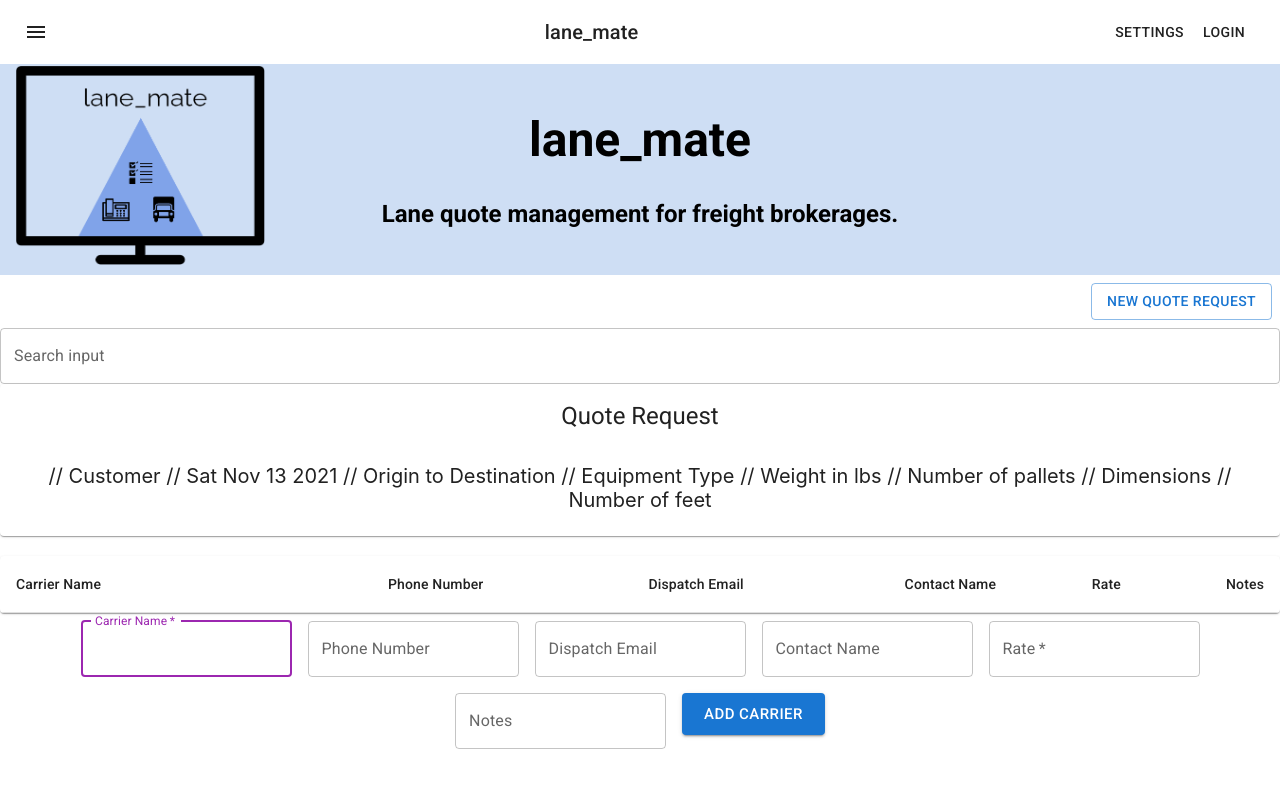
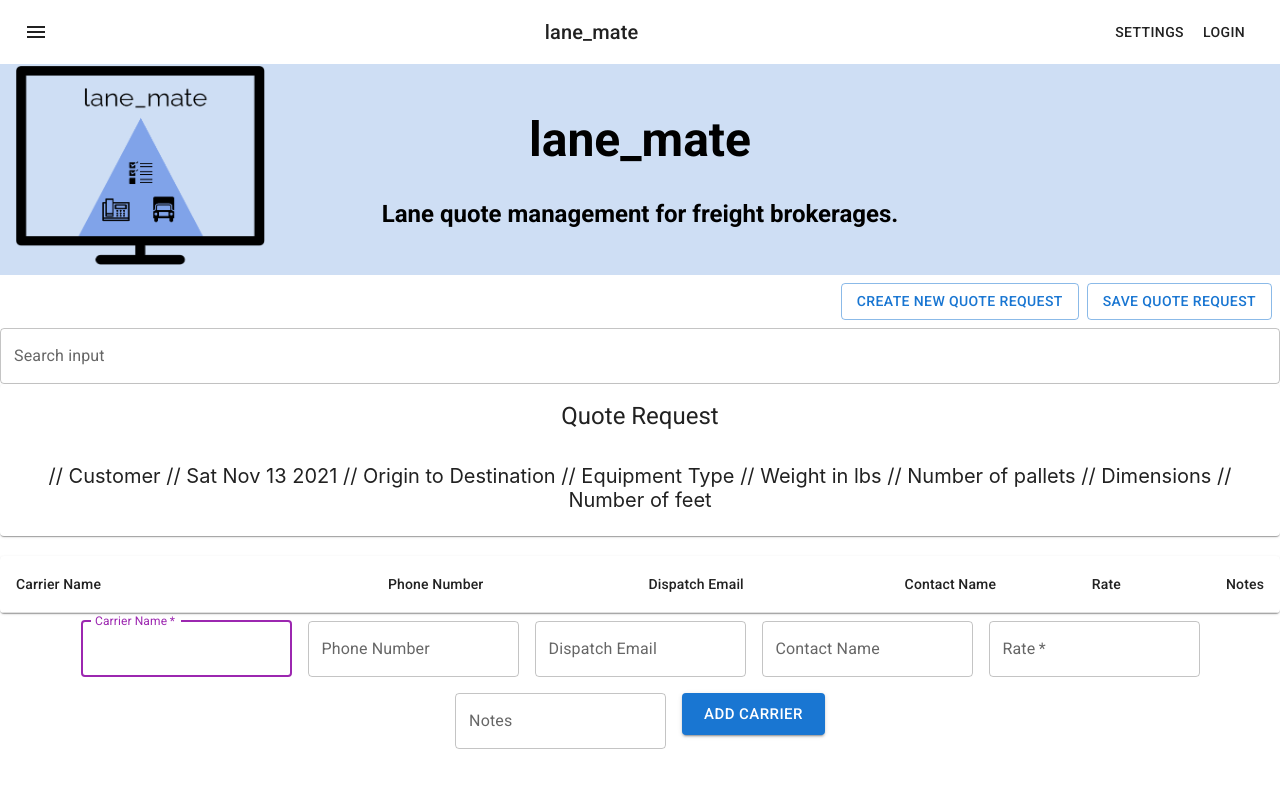
Before and after one commit to LenLeonard/lane_mate, a React (Create React App) app in the folder lane_mate_frontend/: page / in a window 1280 px wide. Shown: the top 788 px of the page. Built offline with nearby package versions, Linux system fonts and the light colour scheme.

Commit message:
basic search functionality working

```diff
--- a/lane_mate_frontend/src/CarrierTable.js
+++ b/lane_mate_frontend/src/CarrierTable.js
@@ -24,8 +24,7 @@ export default function CarrierTable({
   //which is rendered in the Dashboard component. It takes the event from the form and pushes it to the tableData array,
   //which is then rendered dynamically in the table and then returned to the Dashboard component, where it is stored for search
   const createNewEntryOnSubmit = (event) => {
-    setTableData([event, ...tableData]);
-    console.log(rows);
+    setTableData([...tableData, event]);
   };
 
   return (
--- a/lane_mate_frontend/src/Dashboard.js
+++ b/lane_mate_frontend/src/Dashboard.js
@@ -52,10 +52,10 @@ export default function Dashboard() {
   );
 
   //createDashboardObject is being used to combine the tableData and quoteObjectArray to make a dashboard object
-  function createDashBoardObject(quoteObject, tableDataArray) {
+  function createDashBoardObject(quoteObject, tableData) {
     let dashBoardObject = {
       quoteObject: quoteObject,
-      tableDataArray: tableDataArray,
+      tableDataArray: tableData,
     };
     return dashBoardObject;
   }
@@ -79,6 +79,14 @@ export default function Dashboard() {
   //this is the function that handles the submit of the quote request form
   //it might be trying to do too much
   const onSubmit = (event) => {
+    //all of this logic was implemented to try and get search to work
+
+    //creates a new dashboard object with the quoteObject and tableDataArray
+
+    if (quoteObject.quoteNumber !== "") {
+      handleSaveQuoteRequest();
+    }
+
     //this increments the quoteNumber state so that the next quote request will have a unique quote number
     setQuoteNumber(quoteNumber + 1);
 
@@ -98,16 +106,6 @@ export default function Dashboard() {
 
     //this sets the quoteObject state to the newQuoteObject and so re-renders the quote card component with the updated quoteObject
     setQuoteObject(newQuoteObject);
-
-    //all of this logic was implemented to try and get search to work
-
-    //creates a new dashboard object with the quoteObject and tableDataArray
-
-    let newDashboardObject = createDashBoardObject(newQuoteObject, tableData);
-
-    //this pushes the new dashboard object to the dashboardObjectArray
-    setDashBoardObjectArray((state) => [...state, newDashboardObject]);
-    console.log(dashBoardObjectArray);
 
     //this creates a fornatted quote request object that will be compatible with the search bar
     formattedQuoteRequest = formatQuoteRequest(newQuoteObject);
@@ -139,11 +137,36 @@ export default function Dashboard() {
     setTableData(dashBoardObject.tableDataArray);
   }
 
+  function handleSaveQuoteRequest() {
+    if (dashBoardObjectArray.length === 0 && quoteObject.quoteNumber === "") {
+      alert("Please enter a quote request");
+    } else if (dashBoardObjectArray.length === 0) {
+      let newDashboardObject = createDashBoardObject(quoteObject, tableData);
+      setDashBoardObjectArray([...dashBoardObjectArray, newDashboardObject]);
+    } else {
+      let newDashboardObject = createDashBoardObject(quoteObject, tableData);
+      let lastElementIndex = dashBoardObjectArray.length - 1;
+
+      if (
+        dashBoardObjectArray[lastElementIndex].quoteObject.quoteNumber ===
+        newDashboardObject.quoteObject.quoteNumber
+      ) {
+        //this pushes the new dashboard object to the dashboardObjectArray
+        console.log("dashboard object already exists");
+      } else {
+        setDashBoardObjectArray([...dashBoardObjectArray, newDashboardObject]);
+      }
+    }
+  }
+
   return (
     <div>
       <CardActions sx={{ justifyContent: "flex-end" }}>
         <Button variant="outlined" onClick={handleClickOpen}>
-          New Quote Request
+          Create New Quote Request
+        </Button>
+        <Button variant="outlined" onClick={handleSaveQuoteRequest}>
+          Save Quote Request
         </Button>
       </CardActions>
 
@@ -324,6 +347,7 @@ export default function Dashboard() {
       />
       <QuoteCard {...quoteObject} />
       <br />
+
       <CarrierTable tableData={tableData} setTableData={setTableData} />
     </div>
   );
--- a/lane_mate_frontend/src/SearchBar.js
+++ b/lane_mate_frontend/src/SearchBar.js
@@ -39,7 +39,7 @@ export default function SearchBar({
 //it calls the updateDashboard callback function with that dashBoardObject as an argument, which is used to update the Dashboard component
 
 function populateDashboard(value, dashBoardObjectArray, updateDashboard) {
-  let quoteRequestNumber = value.charAt(15);
+  let quoteRequestNumber = value.charAt(14);
 
   dashBoardObjectArray.forEach((dashBoardObject) => {
     if (
```
